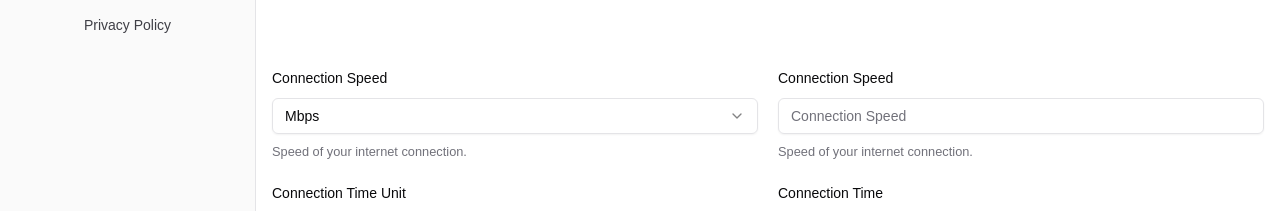
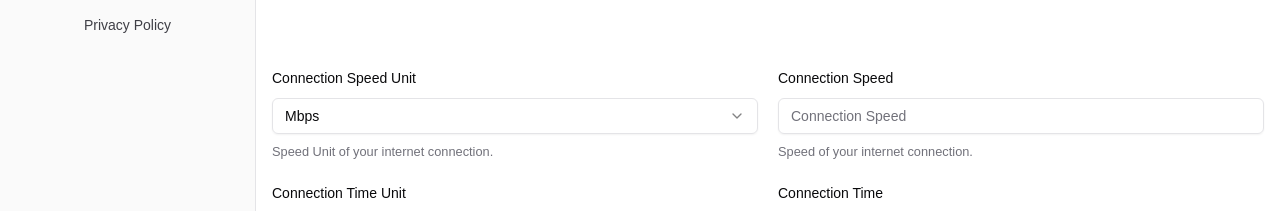
Before and after one commit to krabhi4/byte-meter, a Next.js app: page / in a window 1280 px wide. Shown: the part 227-438 px from the top of the page. Built offline with nearby package versions, Linux system fonts and the light colour scheme.

Commit message:
Update HomeForm component to clarify labels and descriptions for connection speed and time units

```diff
--- a/components/page/home-form.tsx
+++ b/components/page/home-form.tsx
@@ -97,12 +97,15 @@ const HomeForm = () => {
               name="speedUnit"
               render={({ field }) => (
                 <FormItem>
-                  <FormLabel>Connection Speed</FormLabel>
+                  <FormLabel>Connection Speed Unit</FormLabel>
                   <FormControl>
                     <Select onValueChange={field.onChange} value={field.value}>
                       <FormControl>
-                        <SelectTrigger>
-                          <SelectValue placeholder="Connection Speed" />
+                        <SelectTrigger
+                          aria-label="connection speed Unit"
+                          id="connection-speed-unit"
+                        >
+                          <SelectValue placeholder="Connection Speed Unit" />
                         </SelectTrigger>
                       </FormControl>
                       <SelectContent>
@@ -116,7 +119,7 @@ const HomeForm = () => {
                     </Select>
                   </FormControl>
                   <FormDescription>
-                    Speed of your internet connection.
+                    Speed Unit of your internet connection.
                   </FormDescription>
                   <FormMessage />
                 </FormItem>
@@ -157,7 +160,10 @@ const HomeForm = () => {
                   <FormControl>
                     <Select onValueChange={field.onChange} value={field.value}>
                       <FormControl>
-                        <SelectTrigger>
+                        <SelectTrigger
+                          id="connection-time-unit"
+                          aria-label="connection time Unit"
+                        >
                           <SelectValue placeholder="Connection Time Unit" />
                         </SelectTrigger>
                       </FormControl>
```
